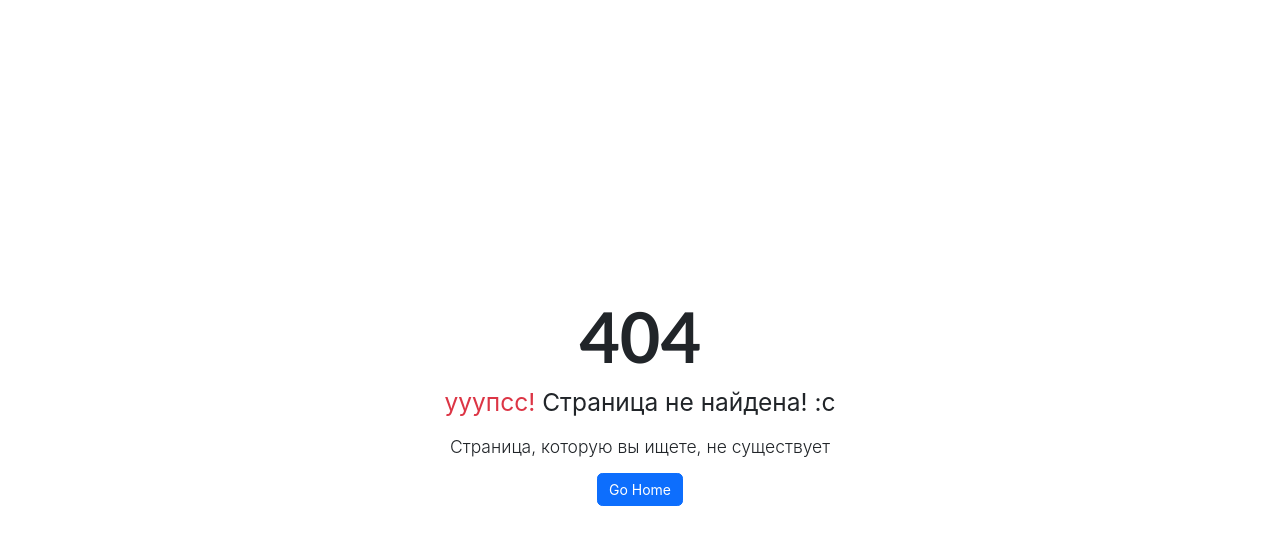
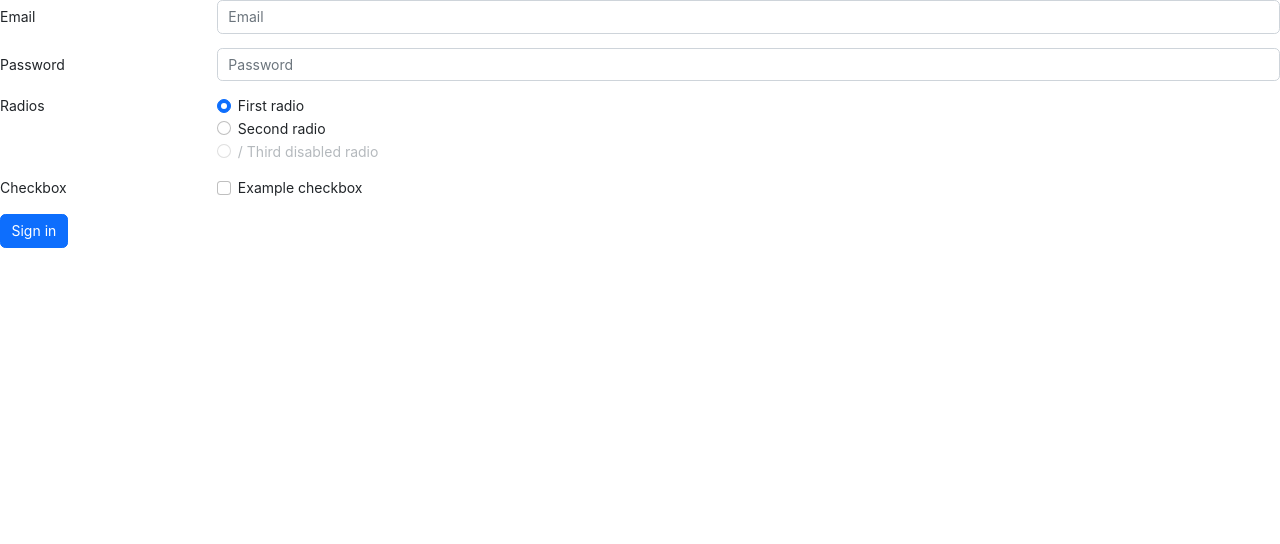
Before and after one commit to VladislavChepusov/BobbaGram_Client, a React (Create React App) app in the folder bobba_client/: page /registration in a window 1280 px wide. Before the commit this address had no page. Shown: the top 544 px of the page. Built offline with nearby package versions, Linux system fonts and the light colour scheme; a web font is replaced by a local one.

Commit message:
GetUserToken+Redirect

```diff
--- a/bobba_client/src/App.tsx
+++ b/bobba_client/src/App.tsx
@@ -6,13 +6,16 @@ import {BrowserRouter as Router, Routes, Route} from "react-router-dom";
 import StartPage from './Pages/StartPage';
 import MyProfile from './Pages/MyProfile';
 import NotFoundPage from './Pages/NotFoundPage';
-
+import  Login  from './Pages/Login';
+import  Registration  from './Pages/Registration';
 function App() {
   return (
   <Router>
     <Routes>
       <Route path='/' element = {<StartPage/>}/>
       <Route path='/link' element = {<MyProfile/>}/>
+      <Route path='/login' element = {<Login/>}/>
+      <Route path='/registration' element = {<Registration/>}/>
       <Route path="*" element={<NotFoundPage />} />
     </Routes>
   </Router>
--- /dev/null
+++ b/bobba_client/src/Pages/Login.jsx
@@ -0,0 +1,137 @@
+import React from "react";
+import { Nav } from "react-bootstrap";
+import { Client, TokenRequestModel } from "../LogicApi/AuthModels";
+import TestData2 from "../components/GetPost";
+import { Navigate } from 'react-router-dom';
+
+export default class Login extends React.Component {
+  constructor(props) {
+    super(props);
+    this.state = {
+      error: null,
+      redirect: false,
+      login: "",
+      password: "",
+      tokens: null,
+    };
+
+    this.handleInputChange = this.handleInputChange.bind(this);
+    this.handleSubmit = this.handleSubmit.bind(this);
+  }
+
+  handleInputChange(event) {
+    const target = event.target;
+    const value = target.value;
+    const name = target.name;
+
+    this.setState({
+      [name]: value,
+    });
+  }
+
+  handleSubmit(event) {
+    //alert('A name was submitted: ' + this.state.login + '|' + this.state.password);
+
+    var connect = new Client("https://localhost:7277");
+    var data = new TokenRequestModel(); //tyt
+    data.login = this.state.login;
+    data.pass = this.state.password;
+    var response = connect.token(data);
+
+    response
+      .then((res) => {
+        console.log("kaef 1" + res.toJSON());
+        console.log("kaef 2" + res.accessToken);
+
+        if (res) {
+          console.log("работает" );
+          this.setState({
+            tokens: res,
+            redirect: true
+          });
+        } else {
+          this.setState({
+            error: "Неверный логин или пароль!",
+          });
+        }
+      })
+      .catch((error) => {
+        if (error.status > 0) {
+          this.setState({
+            error: "Неверный логин или пароль!",
+          });
+        } else {
+          this.setState({
+            error: error.message,
+          });
+        }
+      });
+
+
+
+
+    event.preventDefault();
+
+
+
+  }
+
+  render() {
+    return (
+      <main className="form-signin w-100 m-auto">
+        <TestData2 />
+
+        { this.state.redirect ? (<Navigate push to="/"/>) : null }
+
+        <form onSubmit={this.handleSubmit}>
+          <br></br>
+          <br></br>
+          <br></br>
+          <h1 className="h3 mb-3 fw-normal">Please sign in</h1>
+
+          <h5 className="text-danger">{this.state.error}</h5>
+
+          <div className="form-floating">
+            <input
+              type="email"
+              className="form-control"
+              id="floatingInput"
+              placeholder="name@example.com"
+              value={this.state.login}
+              onChange={this.handleInputChange}
+              name="login"
+            />
+            <label htmlFor="floatingInput">Email address</label>
+          </div>
+
+          <div className="form-floating">
+            <input
+              type="password"
+              className="form-control"
+              id="floatingPassword"
+              placeholder="Password"
+              value={this.state.password}
+              onChange={this.handleInputChange}
+              name="password"
+            />
+            <label htmlFor="floatingPassword">Password</label>
+          </div>
+          <br></br>
+          <button className="w-100 btn btn-lg btn-primary" type="submit">
+            Войти
+          </button>
+          <br></br>
+          <br></br>
+          <Nav.Link href="/registration">
+            <button className="w-100 btn btn-lg btn-primary" type="button">
+              Зарегистрироваться
+            </button>
+          </Nav.Link>
+          <p className="mt-5 mb-3 text-muted">
+            &copy; VK_Chepusov BobbaGram 2022
+          </p>
+        </form>
+      </main>
+    );
+  }
+}
--- a/bobba_client/src/Pages/MyProfile.jsx
+++ b/bobba_client/src/Pages/MyProfile.jsx
@@ -17,7 +17,7 @@ export default class MyProfile extends React.Component {
 
           <Col>
             <Container>
- ЖЖЖЖЖЖЖЖЖЖЖЖЖЖЖЖЖЖЖЖЖЖЖЖЖЖЖЖЖЖ
+            MyProfile
             </Container>
           </Col>
         </>
--- /dev/null
+++ b/bobba_client/src/Pages/Registration.jsx
@@ -0,0 +1,75 @@
+import React from "react";
+import Row from "react-bootstrap/Row";
+import Col from "react-bootstrap/Col";
+
+
+
+export default class Login extends React.Component {
+
+  render() {
+    return (
+        <>
+        <Row>
+        <Col>
+        <form>
+        <div class="form-group row">
+          <label for="inputEmail3" class="col-sm-2 col-form-label">Email</label>
+          <div class="col-sm-10">
+            <input type="email" class="form-control" id="inputEmail3" placeholder="Email"/>
+          </div>
+        </div>
+        <div class="form-group row">
+          <label for="inputPassword3" class="col-sm-2 col-form-label">Password</label>
+          <div class="col-sm-10">
+            <input type="password" class="form-control" id="inputPassword3" placeholder="Password"/>
+          </div>
+        </div>
+        <fieldset class="form-group">
+          <div class="row">
+            <legend class="col-form-label col-sm-2 pt-0">Radios</legend>
+            <div class="col-sm-10">
+              <div class="form-check">
+                <input class="form-check-input" type="radio" name="gridRadios" id="gridRadios1" value="option1" checked/>
+                <label class="form-check-label" for="gridRadios1">
+                  First radio
+                </label>
+              </div>
+              <div class="form-check">
+                <input class="form-check-input" type="radio" name="gridRadios" id="gridRadios2" value="option2"/>
+                <label class="form-check-label" for="gridRadios2">
+                  Second radio
+                </label>
+              </div>
+              <div class="form-check disabled">
+                <input class="form-check-input" type="radio" name="gridRadios" id="gridRadios3" value="option3" disabled/>
+                <label class="form-check-label" for="gridRadios3">/
+                  Third disabled radio
+                </label>
+              </div>
+            </div>
+          </div>
+        </fieldset>
+        <div class="form-group row">
+          <div class="col-sm-2">Checkbox</div>
+          <div class="col-sm-10">
+            <div class="form-check">
+              <input class="form-check-input" type="checkbox" id="gridCheck1"/>
+              <label class="form-check-label" for="gridCheck1">
+                Example checkbox
+              </label>
+            </div>
+          </div>
+        </div>
+        <div class="form-group row">
+          <div class="col-sm-10">
+            <button type="submit" class="btn btn-primary">Sign in</button>
+          </div>
+        </div>
+      </form>
+      </Col>
+      </Row>
+
+      </>
+    );
+  }
+}
--- a/bobba_client/src/Pages/StartPage.jsx
+++ b/bobba_client/src/Pages/StartPage.jsx
@@ -6,15 +6,19 @@ import Row from "react-bootstrap/Row";
 import Col from "react-bootstrap/Col";
 
 
+
 import Container from "react-bootstrap/Container";
 import "../styles/app.css";
-import InstaHeader from "../components/OldHeader2";
+
 
 export default class StartPage extends React.Component {
   render() {
     return (
       <>
         <Header />
+
+
+
         <Row>
           <Col>
             <Container>
--- a/bobba_client/src/components/Header.jsx
+++ b/bobba_client/src/components/Header.jsx
@@ -52,7 +52,7 @@ export default class Header extends React.Component {
                 <i className=" setting icon big"></i>
                 </Nav.Link>
 
-                <Nav.Link href="/">
+                <Nav.Link href="/login">
                   <i className=" logout icon big"></i>
                 </Nav.Link>
 
```
Also changed, not shown: bobba_client/src/Pages/Login.tsx (deleted, +0 -42 lines).
